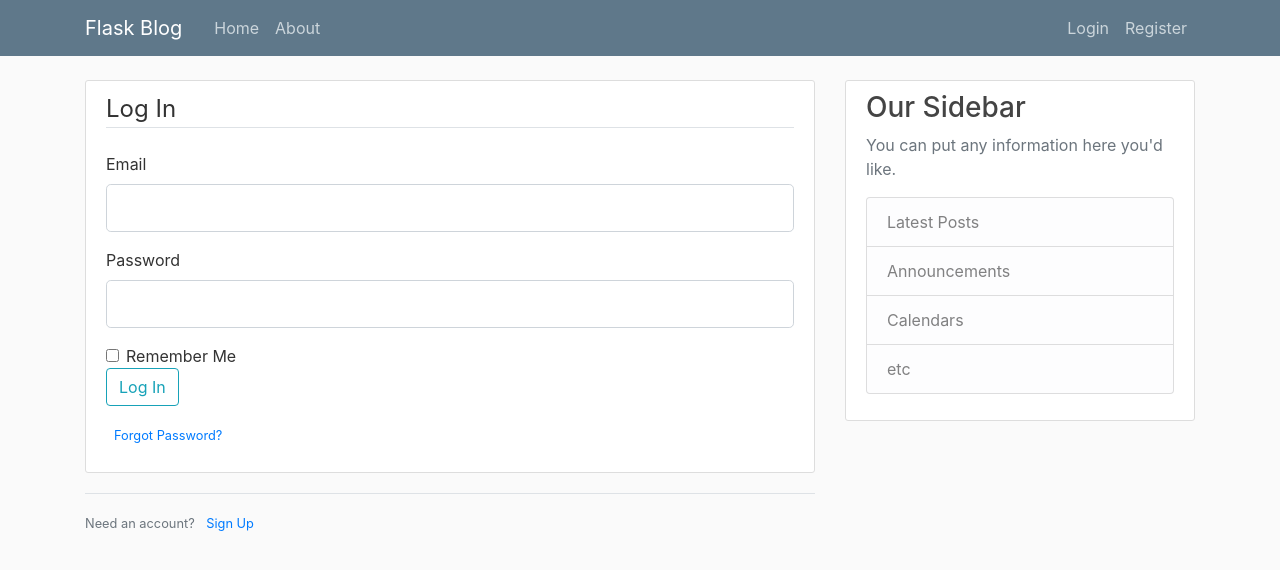
After one commit to audreynjiraini/personal-blog, a Flask app: page /login in a window 1280 px wide. The commit adds this page. Shown: the top 570 px of the page. Run offline with Flask 2, Linux system fonts and the light colour scheme; some libraries are stand-ins or nearby versions.

Commit message:
add templates and routes for login and register pages

```diff
--- a/flaskblog.py
+++ b/flaskblog.py
@@ -1,5 +1,10 @@
-from flask import Flask, render_template, redirect, url_for
+from flask import Flask, render_template, redirect, url_for, flash
+from forms import RegistrationForm, LoginForm
+
+
 app = Flask(__name__)
+
+app.config['SECRET_KEY'] = '6f3d54ebc6ed040fdb08b8254d5c833e'
 
 posts = [
     {
@@ -28,6 +33,32 @@
     return render_template('about.html', title = 'About')
 
 
+@app.route('/register', methods=['GET', 'POST'])
+def register():
+    form = RegistrationForm()
+    if form.validate_on_submit():
+        flash(f'Account created for {form.username.data}!', 'success')
+
+        return redirect(url_for('home'))
+
+    return render_template('register.html', title = 'Register', form = form)
+
+
+@app.route('/login', methods=['GET', 'POST'])
+def login():
+    form = LoginForm()
+    if form.validate_on_submit():
+        if form.email.data == 'admin@blog.com' and form.password.data == 'password':
+            flash('You have been logged in!', 'success')
+
+            return redirect(url_for('home'))
+
+        else:
+            flash('Login Unsuccessful. Please check username and password', 'danger')
+
+    return render_template('login.html', title = 'Login', form = form)
+
+
 
 if __name__ == "__main__":
     app.run(debug=True)
--- a/templates/layout.html
+++ b/templates/layout.html
@@ -26,13 +26,13 @@
                 <button class="navbar-toggler" type="button" data-toggle="collapse" data-target="#navbarToggle" aria-controls="navbarToggle" aria-expanded="false" aria-label="Toggle navigation"> <span class="navbar-toggler-icon"> </span> </button>
                 <div class="collapse navbar-collapse" id="navbarToggle">
                     <div class="navbar-nav mr-auto">
-                        <a class="nav-item nav-link" href="/">Home</a>
-                        <a class="nav-item nav-link" href="/about">About</a>
+                        <a class="nav-item nav-link" href="{{ url_for('home') }}">Home</a>
+                        <a class="nav-item nav-link" href="{{ url_for('about') }}">About</a>
                     </div>
                     <!-- Navbar Right Side -->
                     <div class="navbar-nav">
-                        <a class="nav-item nav-link" href="/login">Login</a>
-                        <a class="nav-item nav-link" href="/register">Register</a>
+                        <a class="nav-item nav-link" href="{{ url_for('login') }}">Login</a>
+                        <a class="nav-item nav-link" href="{{ url_for('register') }}">Register</a>
                     </div>
                 </div>
             </div>
@@ -42,6 +42,16 @@
     <main role="main" class="container">
         <div class="row">
             <div class="col-md-8">
+                {% with messages = get_flashed_messages(with_categories=true) %}
+                    {% if messages %}
+                        {% for category, message in messages %}
+                            <div class="alert alert-{{ category }}">
+                                {{ message }}
+                            </div>
+                        {% endfor %}
+                    {% endif %}
+                {% endwith %}
+
                 {% block content %}
 
                 {% endblock %}
--- /dev/null
+++ b/templates/login.html
@@ -0,0 +1,61 @@
+{% extends 'layout.html' %}
+
+{% block content %}
+    <div class="content-section">
+        <form action="" method="POST">
+            {{ form.hidden_tag() }}
+            <fieldset class="form-group">
+                <legend class="border-bottom mb-4">Log In</legend>
+                <div class="form-group">
+                    {{ form.email.label(class='form-control-label') }}
+
+                    {% if form.email.errors %}
+                        {{ form.email(class='form-control form-control-lg is-invalid') }}
+                        <div class="invalid-feedback">
+                            {% for error in form.email.errors %}
+                                <span>{{ error }}</span>
+                            {% endfor %}
+                        </div>
+
+                    {% else %}
+                        {{ form.email(class='form-control form-control-lg') }}
+                    {% endif %}
+                </div>
+
+                <div class="form-group">
+                    {{ form.password.label(class='form-control-label') }}
+
+                    {% if form.password.errors %}
+                        {{ form.password(class='form-control form-control-lg is-invalid') }}
+                        <div class="invalid-feedback">
+                            {% for error in form.password.errors %}
+                                <span>{{ error }}</span>
+                            {% endfor %}
+                        </div>
+
+                    {% else %}
+                        {{ form.password(class='form-control form-control-lg') }}
+                    {% endif %}
+                </div>
+
+                <div class="form-check">
+                    {{ form.remember(class='form-check-input') }}
+                    {{ form.remember.label(class='form-check-label') }}
+                </div>
+
+                <div class="form-group">
+                    {{ form.submit(class='btn btn-outline-info') }}
+                </div>
+
+                <small class="text-muted ml-2">
+                    <a href="#">Forgot Password?</a>
+                </small>
+
+            </fieldset>
+        </form>
+    </div>
+
+    <div class="border-top pt-3">
+        <small class="text-muted">Need an account? <a href="{{ url_for('register') }}" class="ml-2">Sign Up</a></small>
+    </div>
+{% endblock content %}
```
Also changed, not shown: templates/register.html (added, +84 -0 lines).
